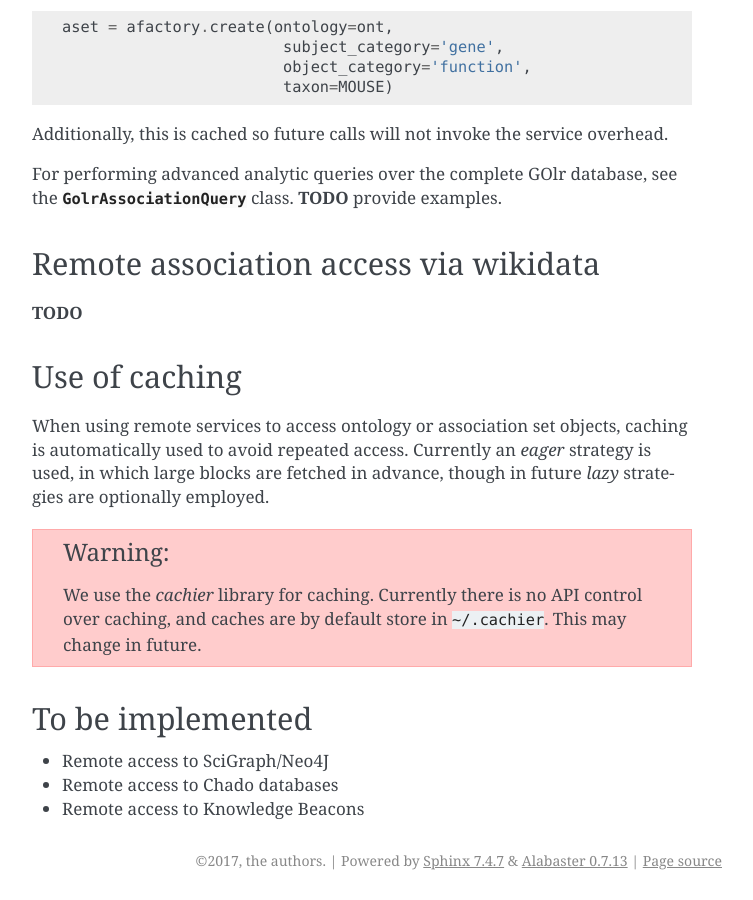
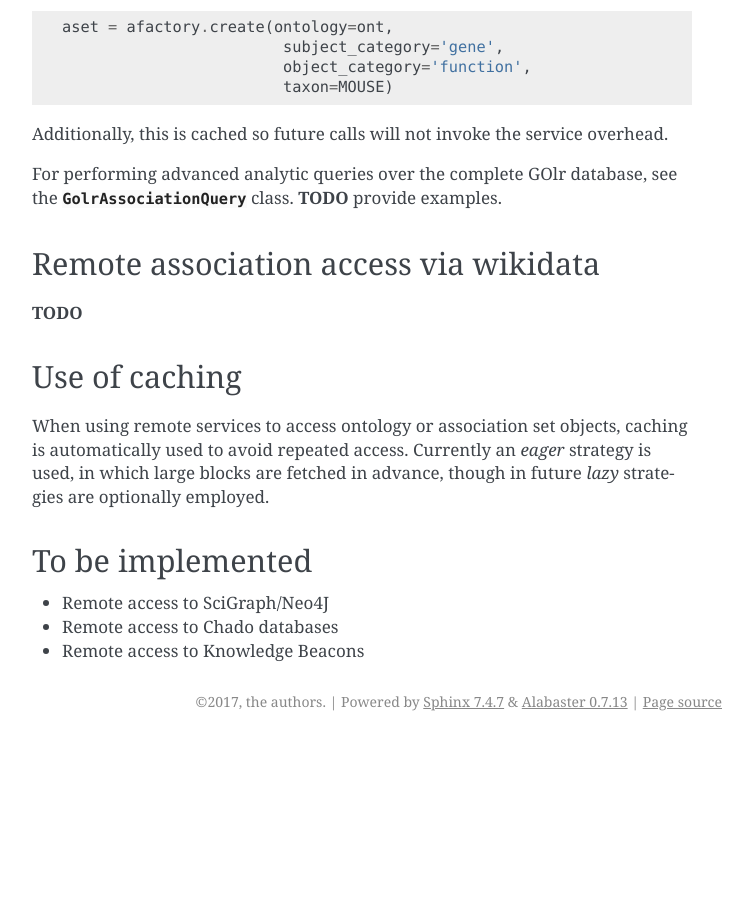
Before and after one commit to biolink/ontobio, a Sphinx documentation site: the page built from docs/inputs.rst, in a window 1280 px wide and 900 px high, scrolled down 3074 px. Shown: the whole window, without its empty margins (388-1141 px from the left). Built offline with Sphinx 7.4.7, drawn with Linux system fonts in a browser that asks for light colours; after the commit the page ends 3815 px from its top, so only the background shows below that.

Commit message:
Remove references to cachier in setup.py and documentation

```diff
--- a/docs/inputs.rst
+++ b/docs/inputs.rst
@@ -203,11 +203,6 @@ access. Currently an *eager* strategy is used, in which large blocks
 are fetched in advance, though in future *lazy* strategies are
 optionally employed.
 
-.. warning ::
-
-    We use the `cachier` library for caching. Currently there is no
-    API control over caching, and caches are by default store in
-    ``~/.cachier``. This may change in future.
 
 To be implemented
 -----------------
--- a/setup.py
+++ b/setup.py
@@ -50,7 +50,6 @@ setuptools.setup(
         'pysolr',
         'requests',
         'sparqlwrapper',
-        'cachier',
         'prefixcommons',
         'marshmallow==3.0.0b3',
         'scipy',
```
